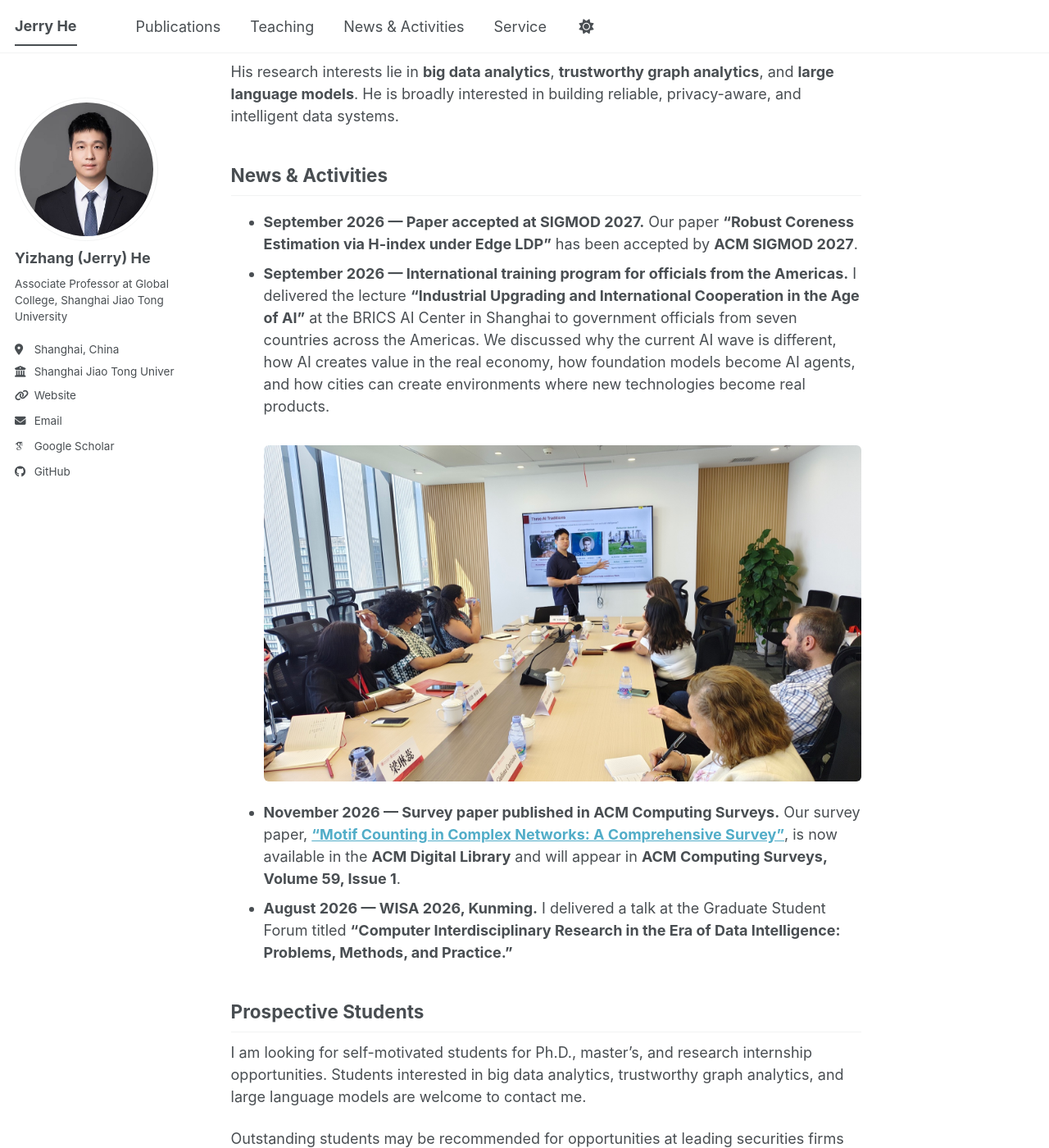
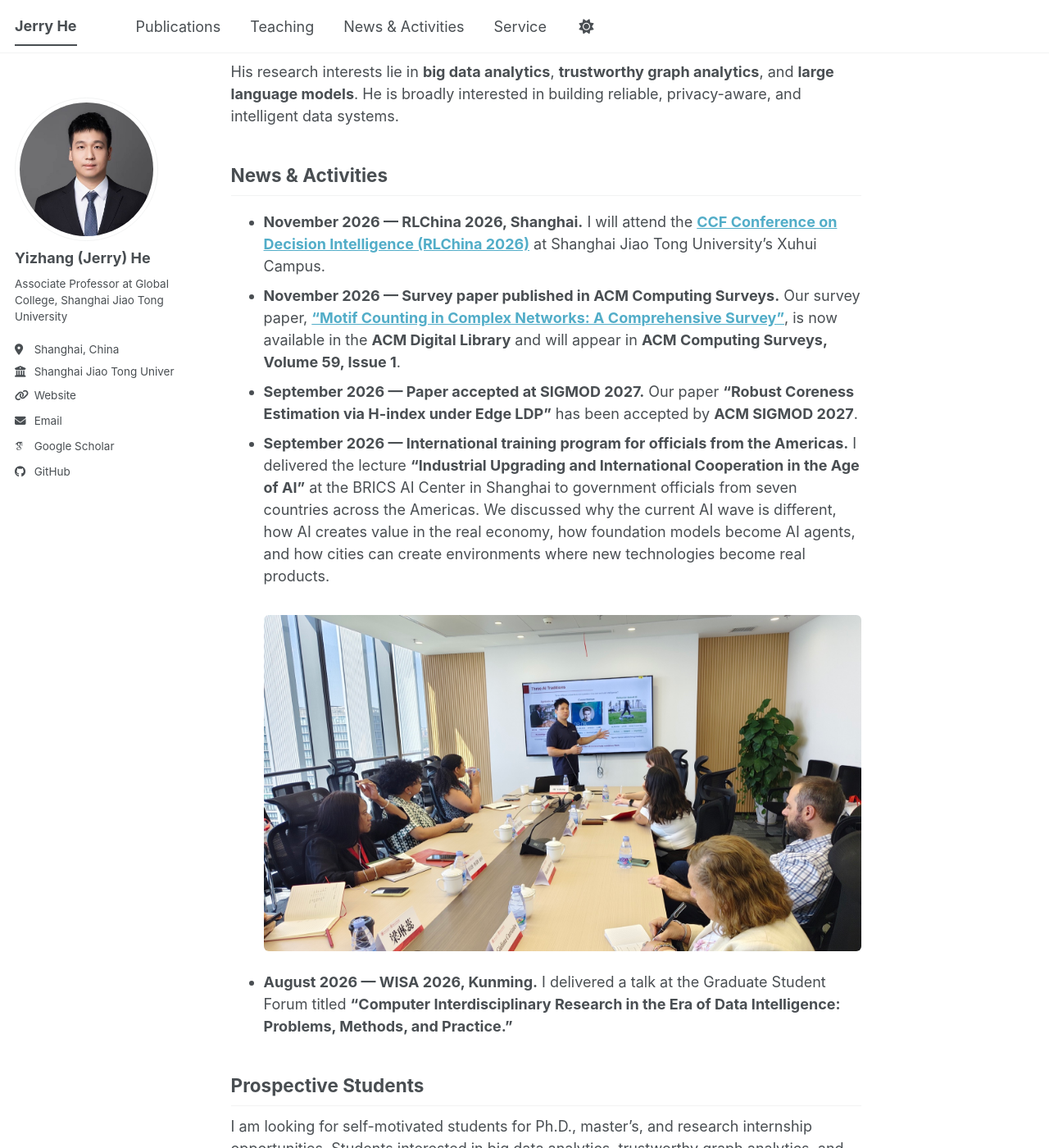
Before and after one commit to jerryUNSW/jerryUNSW.github.io, a Jekyll site: the page built from _pages/about.md, in a window 1280 px wide and 1400 px high, scrolled down 282 px. Shown: the whole window at 82% size. Built offline with Jekyll 4.4.1, drawn with Linux system fonts in a browser that asks for light colours; some web fonts are replaced; a script bundle is joined from its source files by our own code; library files that are not in the unit come from our copies.

Commit message:
Announce RLChina 2026 attendance

```diff
--- a/_pages/about.md
+++ b/_pages/about.md
@@ -14,12 +14,13 @@ His research interests lie in **big data analytics**, **trustworthy graph analyt
 
 ## <span id="news">News & Activities</span>
 
+- **November 2026 — RLChina 2026, Shanghai.** I will attend the [**CCF Conference on Decision Intelligence (RLChina 2026)**](https://conf.ccf.org.cn/) at Shanghai Jiao Tong University's Xuhui Campus.
+- **November 2026 — Survey paper published in ACM Computing Surveys.** Our survey paper, [**“Motif Counting in Complex Networks: A Comprehensive Survey”**](https://dl.acm.org/doi/10.1145/3844607), is now available in the **ACM Digital Library** and will appear in **ACM Computing Surveys, Volume 59, Issue 1**.
 - **September 2026 — Paper accepted at SIGMOD 2027.** Our paper **“Robust Coreness Estimation via H-index under Edge LDP”** has been accepted by **ACM SIGMOD 2027**.
 - **September 2026 — International training program for officials from the Americas.** I delivered the lecture **“Industrial Upgrading and International Cooperation in the Age of AI”** at the BRICS AI Center in Shanghai to government officials from seven countries across the Americas. We discussed why the current AI wave is different, how AI creates value in the real economy, how foundation models become AI agents, and how cities can create environments where new technologies become real products.
 
   <img src="/images/news/2026-09-08-ai-international-talk.jpg" alt="Yizhang He delivering a lecture on artificial intelligence to officials from the Americas in Shanghai" style="width: 100%; height: auto; margin-top: 0.6rem; border-radius: 6px;">
 
-- **November 2026 — Survey paper published in ACM Computing Surveys.** Our survey paper, [**“Motif Counting in Complex Networks: A Comprehensive Survey”**](https://dl.acm.org/doi/10.1145/3844607), is now available in the **ACM Digital Library** and will appear in **ACM Computing Surveys, Volume 59, Issue 1**.
 - **August 2026 — WISA 2026, Kunming.** I delivered a talk at the Graduate Student Forum titled **“Computer Interdisciplinary Research in the Era of Data Intelligence: Problems, Methods, and Practice.”**
 
 ## Prospective Students
```
